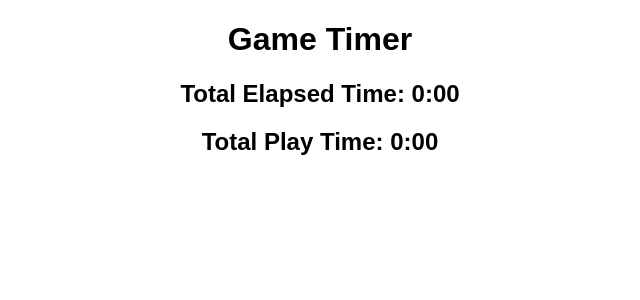
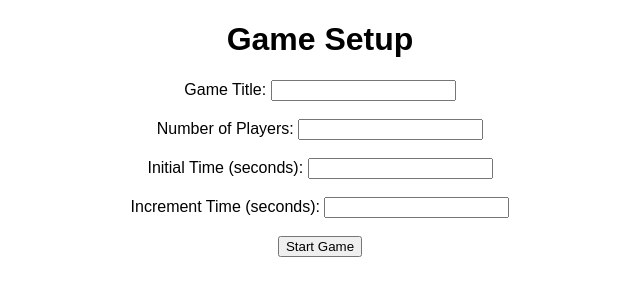
Before and after one commit to justinmart/jbatime, a Flask app: page / in a window 1280 px wide. Shown: the top 300 px of the page, without its empty margins (320-960 px from the left). Run offline with Flask 2, Linux system fonts and the light colour scheme.

Commit message:
Update index.html

```diff
--- a/templates/index.html
+++ b/templates/index.html
@@ -11,39 +11,71 @@
     </style>
 </head>
 <body>
-    <h1 id="game-title">Game Timer</h1>
-    <h2>Total Elapsed Time: <span id="total-elapsed-time">0:00</span></h2>
-    <h2>Total Play Time: <span id="total-play-time">0:00</span></h2>
-    <div id="players"></div>
+    <div id="game-setup">
+        <h1>Game Setup</h1>
+        <form id="setup-form">
+            <label for="game-title">Game Title:</label>
+            <input type="text" id="game-title" name="game-title" required><br><br>
+            <label for="num-players">Number of Players:</label>
+            <input type="number" id="num-players" name="num-players" min="1" required><br><br>
+            <div id="player-names"></div>
+            <label for="initial-time">Initial Time (seconds):</label>
+            <input type="number" id="initial-time" name="initial-time" min="1" required><br><br>
+            <label for="increment">Increment Time (seconds):</label>
+            <input type="number" id="increment" name="increment" min="1" required><br><br>
+            <button type="submit">Start Game</button>
+        </form>
+    </div>
+
+    <div id="game-display" style="display:none;">
+        <h1 id="game-title-display">Game Timer</h1>
+        <h2>Total Elapsed Time: <span id="total-elapsed-time">0:00</span></h2>
+        <h2>Total Play Time: <span id="total-play-time">0:00</span></h2>
+        <div id="players"></div>
+    </div>
 
     <script>
-        async function fetchStatus() {
-            const response = await fetch('/status');
-            const data = await response.json();
-            if (data.success !== false) {
-                document.getElementById('total-elapsed-time').innerText = data.total_elapsed_time;
-                document.getElementById('total-play-time').innerText = data.total_play_time;
-
-                const playersDiv = document.getElementById('players');
-                playersDiv.innerHTML = '';
-                data.players.forEach((player, index) => {
-                    const playerDiv = document.createElement('div');
-                    playerDiv.className = 'player' + (index === data.current_player ? ' current-turn' : '');
-                    playerDiv.innerHTML = `
-                        <h4>${player.name}</h4>
-                        <p>Total Play Time: ${player.total_play_time}</p>
-                        <p>Time Bank: ${player.time_left} seconds</p>`;
-                    playersDiv.appendChild(playerDiv);
-                });
+        document.getElementById('num-players').addEventListener('change', function() {
+            const numPlayers = this.value;
+            const playerNamesDiv = document.getElementById('player-names');
+            playerNamesDiv.innerHTML = '';
+            for (let i = 0; i < numPlayers; i++) {
+                playerNamesDiv.innerHTML += `<label for="player-name-${i}">Player ${i + 1} Name:</label><input type="text" class="player-name" id="player-name-${i}" name="player-name-${i}" required><br><br>`;
             }
-        }
-
-        document.addEventListener('keydown', (event) => {
-            if (event.key === ' ') fetch('/control', {method: 'POST', headers: {'Content-Type': 'application/json'}, body: JSON.stringify({command: 'next'})});
-            else if (event.key === 'p') fetch('/control', {method: 'POST', headers: {'Content-Type': 'application/json'}, body: JSON.stringify({command: 'pause'})});
         });
 
-        setInterval(fetchStatus, 1000);
+        document.getElementById('setup-form').addEventListener('submit', async function(event) {
+            event.preventDefault();
+            const gameTitle = document.getElementById('game-title').value;
+            const numPlayers = document.getElementById('num-players').value;
+            const initialTime = document.getElementById('initial-time').value;
+            const increment = document.getElementById('increment').value;
+            const playerNames = [];
+
+            document.querySelectorAll('.player-name').forEach(input => {
+                playerNames.push(input.value);
+            });
+
+            const response = await fetch('/start', {
+                method: 'POST',
+                headers: {
+                    'Content-Type': 'application/json'
+                },
+                body: JSON.stringify({
+                    game_title: gameTitle,
+                    num_players: numPlayers,
+                    initial_time: initialTime,
+                    increment: increment,
+                    player_names: playerNames
+                })
+            });
+            const data = await response.json();
+            if (data.success) {
+                document.getElementById('game-setup').style.display = 'none';
+                document.getElementById('game-display').style.display = 'block';
+                document.getElementById('game-title-display').innerText = gameTitle;
+            }
+        });
     </script>
 </body>
 </html>
```
